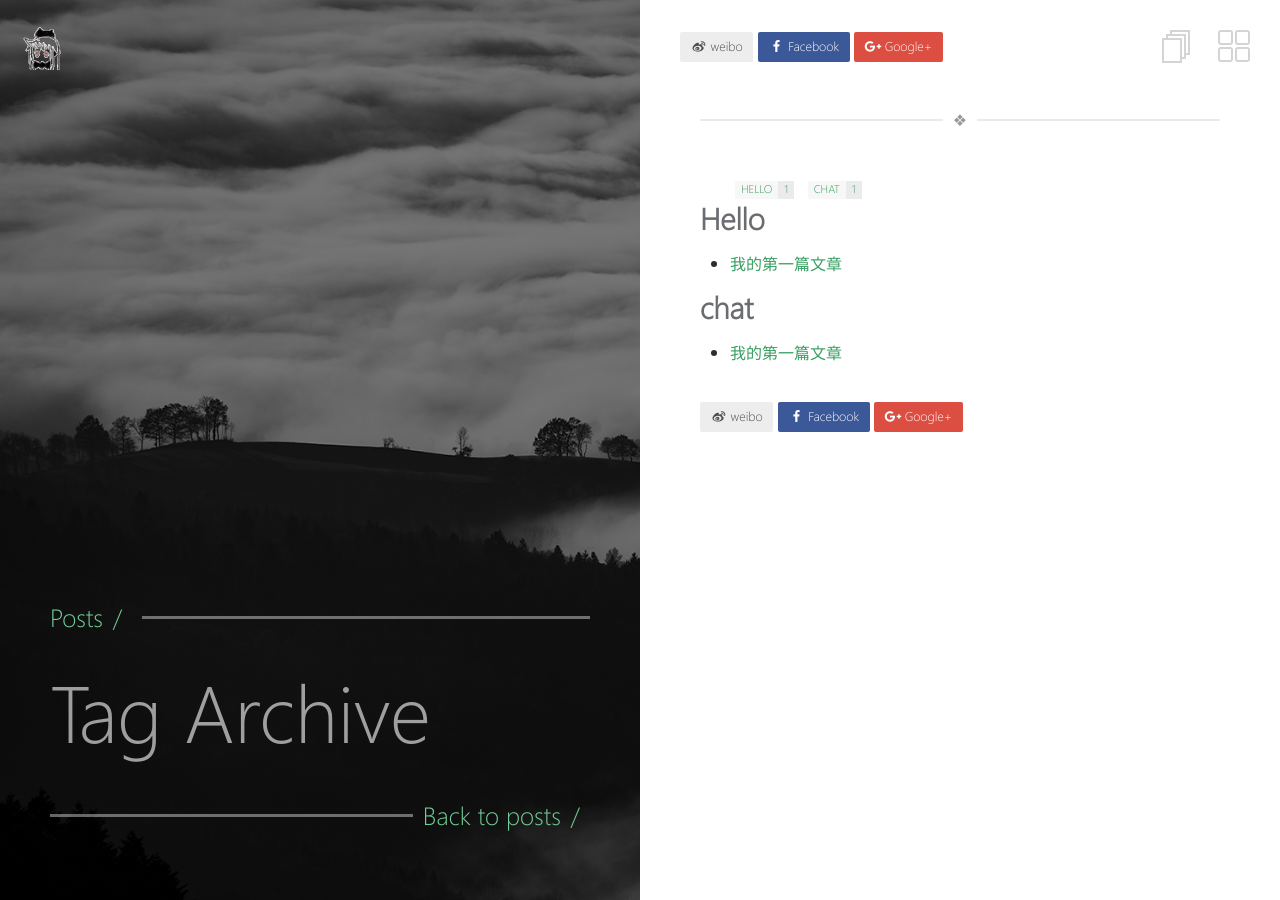
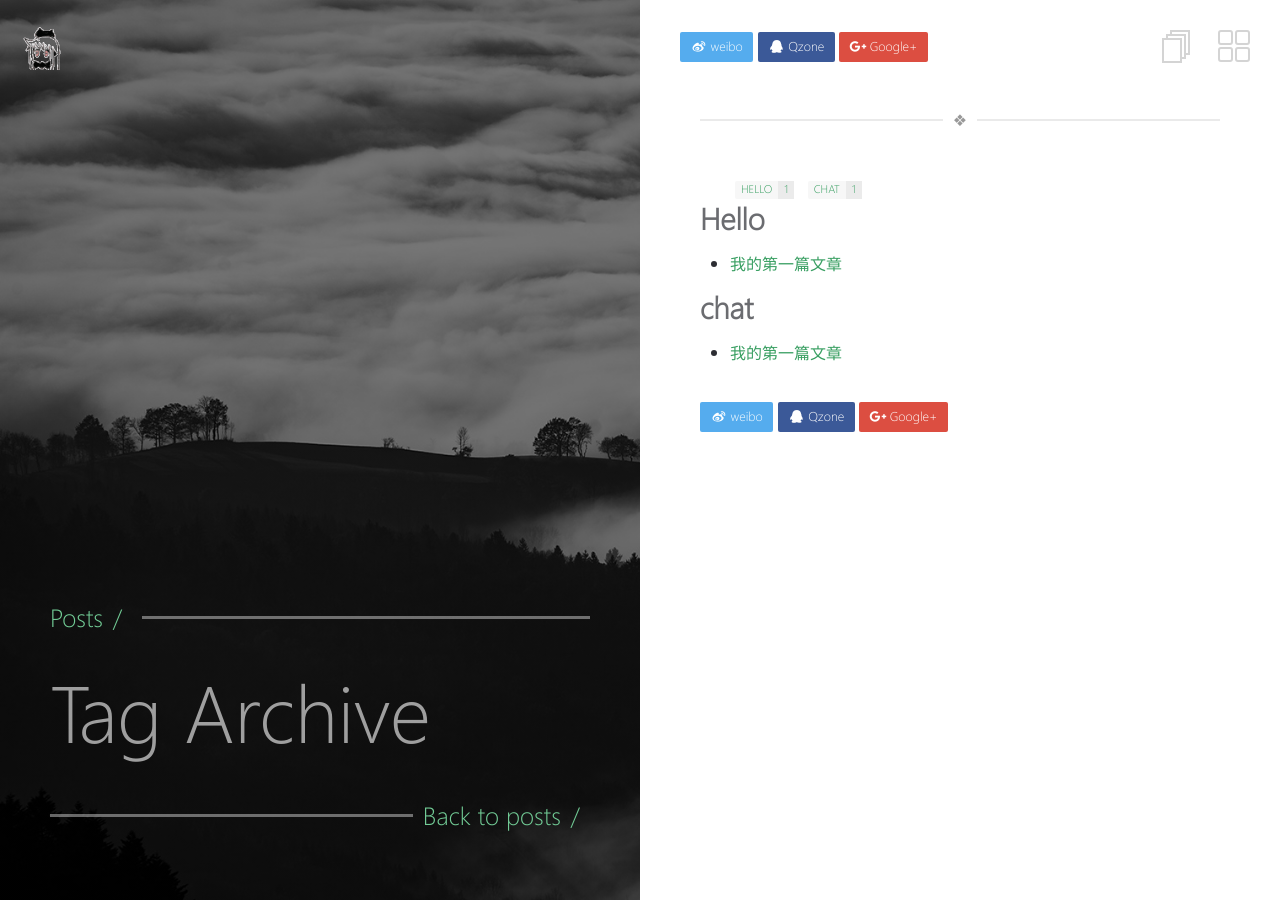
Before and after one commit to TolgaTatli/Halve, a Jekyll site: the page built from _pages/tags.md, in a window 1280 px wide. Built offline with Jekyll 4.4.1, drawn with Linux system fonts in a browser that asks for light colours.

Commit message:
Update share.html

```diff
--- a/_includes/share.html
+++ b/_includes/share.html
@@ -1,5 +1,5 @@
 {% if page.share != false %}
-  <a href="http://service.weibo.com/share/share.php?title={{ site.url }}{{ page.url }}" class="btn btn_weibo" title="Share on weibo"><i class="fa fa-fw fa-weibo" aria-hidden="true"></i><span> weibo</span></a>
-  <a href="https://www.facebook.com/sharer/sharer.php?u={{ site.url }}{{ page.url }}" class="btn btn_facebook" title="Share on Facebook"><i class="fa fa-fw fa-facebook" aria-hidden="true"></i><span> Facebook</span></a>
+  <a href="http://service.weibo.com/share/share.php?title={{ site.url }}{{ page.url }}" class="btn btn_twitter" title="Share on weibo"><i class="fa fa-fw fa-weibo" aria-hidden="true"></i><span> weibo</span></a>
+  <a href="https://sns.qzone.qq.com/cgi-bin/qzshare/cgi_qzshare_onekey?url={{ site.url }}&sharesource=qzone&title={{ page.url }}" class="btn btn_facebook" title="Share on Qzone"><i class="fa fa-fw fa-qq" aria-hidden="true"></i><span> Qzone</span></a>
   <a href="https://plus.google.com/share?url={{ site.url }}{{ page.url }}" class="btn btn_google-plus" title="Share on Google Plus"><i class="fa fa-fw fa-google-plus" aria-hidden="true"></i><span> Google+</span></a>
 {% endif %}
```
